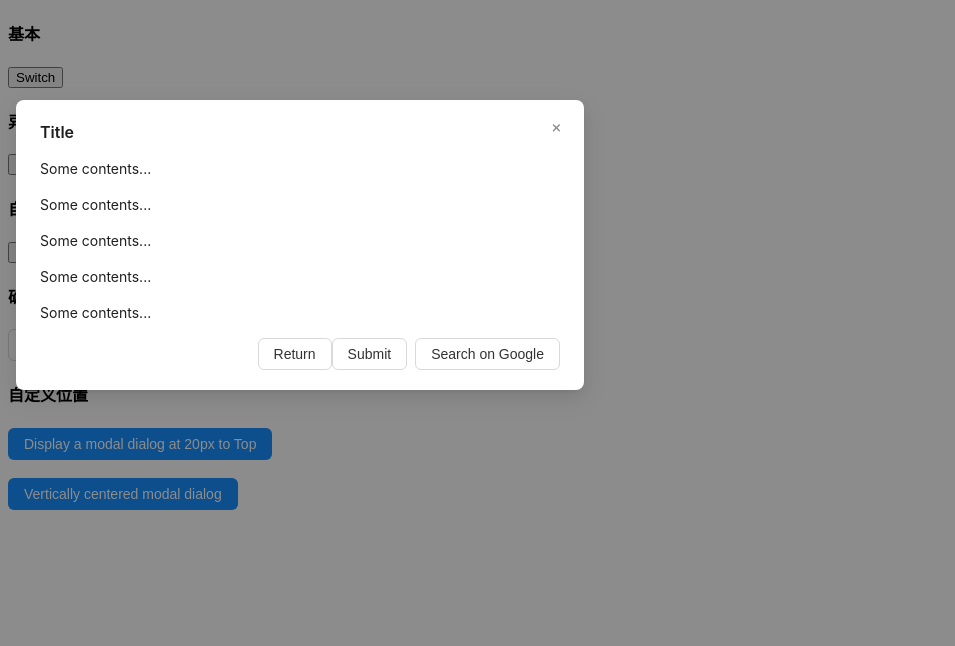
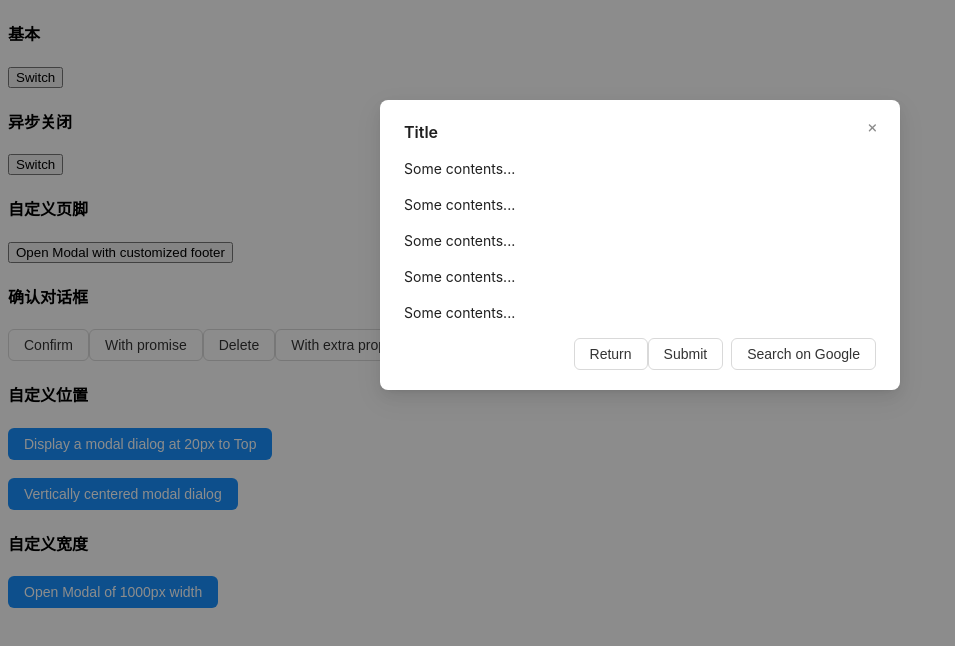
Before and after one commit to Devil-Training-Camp/component-modal-lilylinxl, a React (Vite) app: page / in a window 1280 px wide. Both pictures are taken after a click on the button "Open Modal with customized footer". Shown: the top 646 px of the page, without its empty margins (0-955 px from the left). Built offline with nearby package versions, Linux system fonts and the light colour scheme.

Commit message:
feat: 自定义宽度，取消按钮样式；修改confirm偶尔不能关闭弹窗问题

```diff
--- a/src/App.tsx
+++ b/src/App.tsx
@@ -5,6 +5,7 @@ import Basic from "./demo/Basic/index";
 import CustomFooter from "./demo/CustomFooter/index";
 import { ConfirmDemo } from "./demo/Confirm/index";
 import CustomPosition from "./demo/CustomPosition/index";
+import WidthDemo from "./demo/WidthDemo/index";
 function App() {
   return (
     <>
@@ -13,6 +14,7 @@ function App() {
       <CustomFooter />
       <ConfirmDemo />
       <CustomPosition />
+      <WidthDemo />
     </>
   );
 }
--- a/src/components/Modal/Modal.tsx
+++ b/src/components/Modal/Modal.tsx
@@ -19,8 +19,10 @@ export interface ModalProps {
   okType?: ButtonType;
   cancelText?: string;
   okButtonProps?: ButtonProps;
+  cancelButtonProps?: ButtonProps;
   style?: CSSProperties;
   centered?: boolean;
+  width?: number | string;
 }
 
 const Modal: React.FC<ModalProps> = (props) => {
@@ -33,10 +35,12 @@ const Modal: React.FC<ModalProps> = (props) => {
     footer,
     content,
     okButtonProps,
+    cancelButtonProps,
     icon,
     okType,
     style,
     centered,
+    width,
   } = props;
   const [isLoading, setIsLoading] = useState(confirmLoading);
 
@@ -86,7 +90,10 @@ const Modal: React.FC<ModalProps> = (props) => {
     <>
       <div className="modal-mask"></div>
       <div className="modal-wrap">
-        <div className={modalClass} style={style}>
+        <div
+          className={modalClass}
+          style={{ ...style, width: typeof Number ? `${width}px` : width }}
+        >
           <div className="modal-content">
             <button className="modal-close" onClick={handleClose}>
               <Icon icon={faTimes} />
@@ -105,7 +112,9 @@ const Modal: React.FC<ModalProps> = (props) => {
                 footer
               ) : (
                 <>
-                  <Button onClick={handleClose}>取消</Button>
+                  <Button onClick={handleClose} {...cancelButtonProps}>
+                    取消
+                  </Button>
                   <Button
                     loading={
                       confirmLoading !== undefined ? confirmLoading : isLoading
--- a/src/components/Modal/confirm.tsx
+++ b/src/components/Modal/confirm.tsx
@@ -15,7 +15,9 @@ const confirm = (config: ModalProps) => {
       if (onCancel) {
         const cancelCb = onCancel();
         if (cancelCb instanceof Promise) {
-          return cancelCb;
+          return cancelCb.finally(() => {
+            close();
+          });
         } else {
           return new Promise<void>((resolve) => {
             resolve();
@@ -31,7 +33,7 @@ const confirm = (config: ModalProps) => {
       if (onOk) {
         const okCb = onOk();
         if (okCb instanceof Promise) {
-          return okCb.then(() => {
+          return okCb.finally(() => {
             close();
           });
         } else {
--- a/src/components/Modal/index.less
+++ b/src/components/Modal/index.less
@@ -9,7 +9,7 @@
   z-index: 1000;
     inset: 0;
   .modal {
-    width: 416px;
+    width:520px;
       transform-origin: 216.2px 327.6px;
     margin: 0 auto;
       padding: 0;
@@ -21,7 +21,6 @@
       pointer-events: none;
       position: relative;
       top: 100px;
-      width: auto;
       max-width: calc(100vw - 32px);
       padding-bottom: 24px;
       &.modal-centered {
@@ -43,7 +42,6 @@
       0 3px 6px -4px rgba(0, 0, 0, 0.12), 0 9px 28px 8px rgba(0, 0, 0, 0.05);
     pointer-events: auto;
     padding: 20px 24px;
-    width: 520px;
     transform-origin: 186px 160px;
 
     .modal-close {
--- a/src/demo/Confirm/index.tsx
+++ b/src/demo/Confirm/index.tsx
@@ -64,6 +64,7 @@ const showPropsConfirm = () => {
     okButtonProps: {
       disabled: true,
     },
+    cancelButtonProps: { disabled: true },
     cancelText: "No",
     onOk() {
       console.log("OK");
@@ -80,6 +81,6 @@ export const ConfirmDemo = () => (
     <Button onClick={showConfirm}>Confirm</Button>
     <Button onClick={showPromiseConfirm}>With promise</Button>
     <Button onClick={showDeleteConfirm}>Delete</Button>
-    {/* <Button onClick={showPropsConfirm}>With extra props</Button> */}
+    <Button onClick={showPropsConfirm}>With extra props</Button>
   </>
 );
--- /dev/null
+++ b/src/demo/WidthDemo/index.tsx
@@ -0,0 +1,30 @@
+import React, { useState } from "react";
+import Button from "../../components/Button/index";
+import Modal from "../../components/Modal/Modal";
+
+const WidthDemo: React.FC = () => {
+  const [open, setOpen] = useState(false);
+
+  return (
+    <>
+      <h4>自定义宽度</h4>
+      <Button type="primary" onClick={() => setOpen(true)}>
+        Open Modal of 1000px width
+      </Button>
+      <Modal
+        title="Modal 1000px width"
+        centered
+        open={open}
+        onOk={() => setOpen(false)}
+        onCancel={() => setOpen(false)}
+        width={1000}
+      >
+        <p>some contents...</p>
+        <p>some contents...</p>
+        <p>some contents...</p>
+      </Modal>
+    </>
+  );
+};
+
+export default WidthDemo;
```
